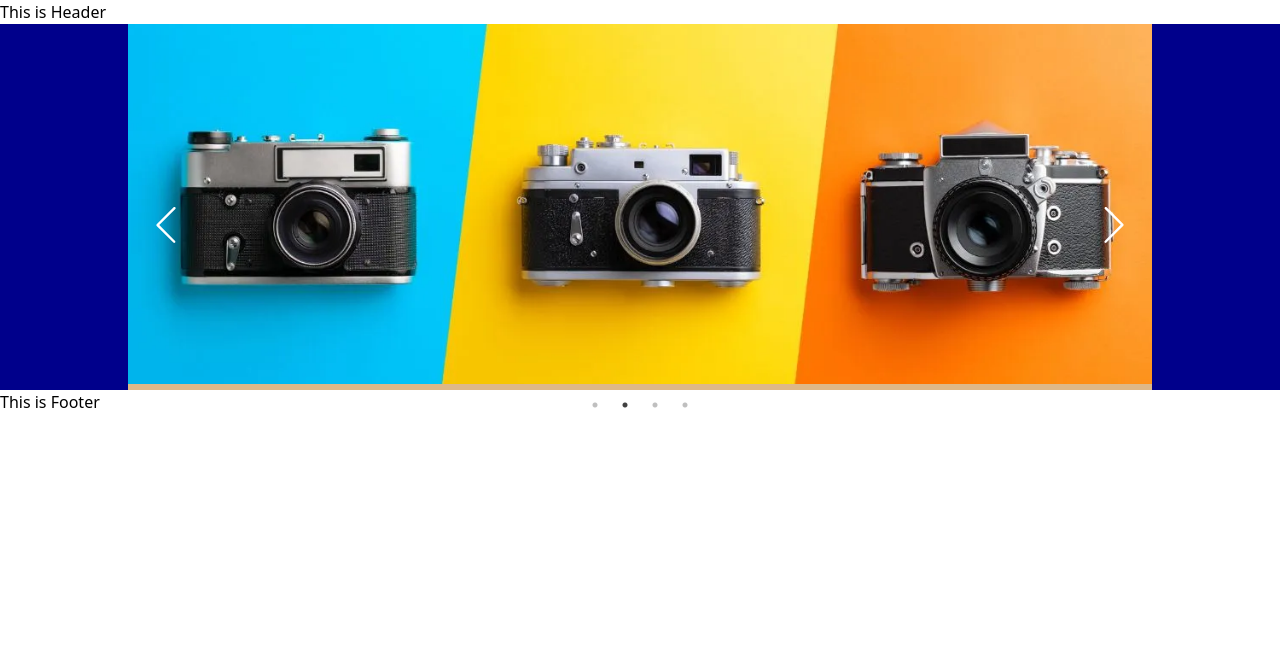
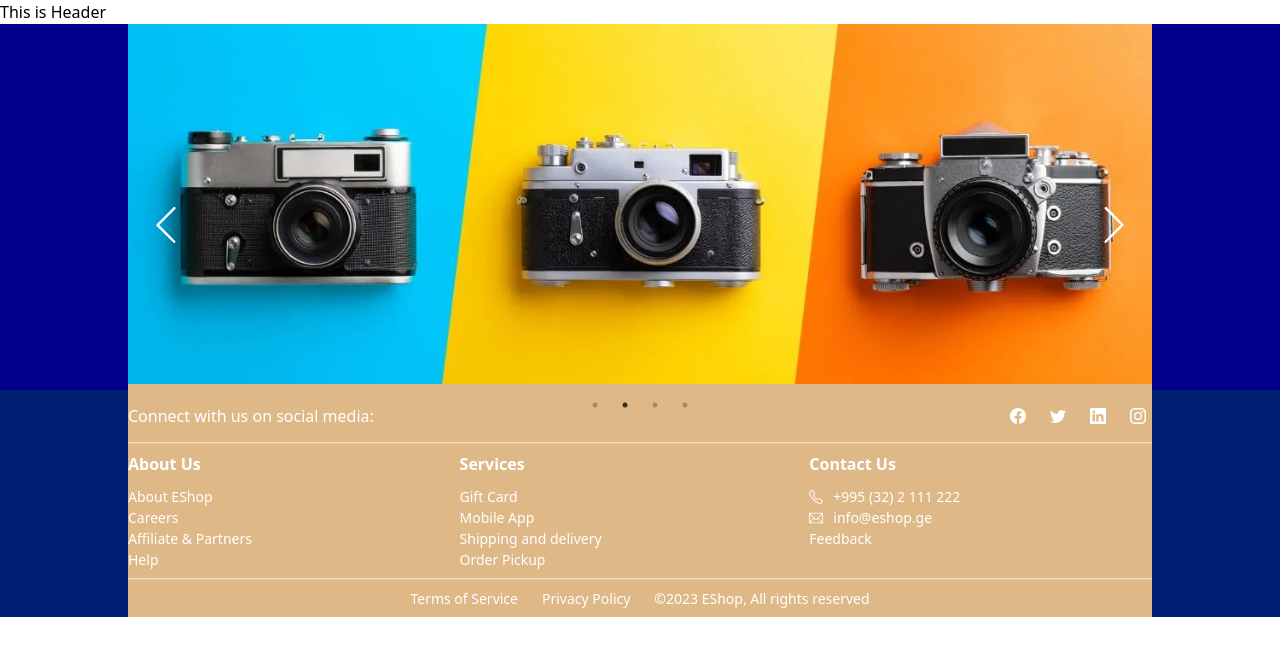
Before and after one commit to NKabe1/E-commerce, a React (Vite) app: page / in a window 1280 px wide. Shown: the top 656 px of the page. Built offline with nearby package versions, Linux system fonts and the light colour scheme.

Commit message:
feature(created-footer)

```diff
--- a/src/layouts/Footer/Footer.tsx
+++ b/src/layouts/Footer/Footer.tsx
@@ -1,3 +1,63 @@
-export function Footer () {
-    return (<div>This is Footer</div>)
+import { SMainContainer } from "@src/components/MainContainer";
+import { BsFacebook, BsTwitter, BsLinkedin, BsInstagram, BsTelephone } from "react-icons/bs";
+import { TfiEmail } from "react-icons/tfi";
+import { SFooter, SFooterTop, SFooterContent, SFooterBottom, SLine } from "./SFooter.styled";
+
+export function Footer() {
+  return (
+    <SFooter>
+      <SMainContainer>
+        <SFooterTop>
+          Connect with us on social media:
+          <div>
+            <p><BsFacebook /></p>
+            <p><BsTwitter /></p>
+            <p><BsLinkedin /></p>
+            <p><BsInstagram /></p>
+          </div>
+        </SFooterTop>
+        <SLine />
+        <SFooterContent>
+          <div>
+            <p>About Us</p>
+            <div>
+              <p> About EShop</p>
+              <p>Careers</p>
+              <p>Affiliate & Partners</p>
+              <p>Help</p>
+            </div>
+          </div>
+          <div>
+            <p>Services</p>
+            <div>
+              <p> Gift Card</p>
+              <p>Mobile App</p>
+              <p>Shipping and delivery</p>
+              <p>Order Pickup</p>
+            </div>
+          </div>
+          <div>
+            <p>Contact Us</p>
+            <div>
+              <p>
+                <BsTelephone />
+                +995 (32) 2 111 222
+              </p>
+              <p>
+                <TfiEmail />
+                info@eshop.ge
+              </p>
+              <p>Feedback</p>
+            </div>
+          </div>
+        </SFooterContent>
+        <SLine />
+        <SFooterBottom>
+          <p>Terms of Service</p>
+          <p>Privacy Policy</p>
+          <span>©2023 EShop, All rights reserved</span>
+        </SFooterBottom>
+      </SMainContainer>
+    </SFooter>
+  );
 }
--- /dev/null
+++ b/src/layouts/Footer/SFooter.styled.ts
@@ -0,0 +1,85 @@
+import styled from "styled-components";
+
+export const SFooter = styled.footer`
+  display: flex;
+  flex-direction: column;
+  background-color: rgb(0, 33, 115);
+  color: white;
+`;
+
+export const SFooterTop = styled.div`
+  display: flex;
+  flex-direction: row;
+  justify-content: space-between;
+  padding: 12px 0;
+  align-items: center;
+
+  & > div {
+    display: flex;
+    flex-direction: row;
+    justify-content: space-between;
+    gap: 12px;
+    & > p {
+      cursor: pointer;
+      padding: 6px;
+      &:hover {
+        color: rgb(155 228 215);
+      }
+    }
+  }
+`;
+
+export const SLine = styled.hr`
+  border: 1px;
+  height: 1px;
+  border-top: 1px solid rgba(256, 256, 256, 0.5);
+  border-bottom: 1px solid rgba(255, 255, 255, 0.3);
+`;
+
+export const SFooterContent = styled.div`
+  display: grid;
+  grid-template-columns: auto auto auto;
+  gap: 16px;
+
+  & > div {
+    padding: 8px 0;
+
+    & > p {
+      margin-bottom: 10px;
+      font-size: 16px;
+      font-weight: bold;
+    }
+
+    & > div {
+      display: flex;
+      flex-direction: column;
+      font-size: 14px;
+      cursor: pointer;
+      & > p {
+        display: flex;
+        flex-direction: row;
+        gap: 10px;
+        align-items: center;
+        &:hover {
+          transform: translateX(6px);
+          transition: transform 0.2s ease-out;
+          color: rgb(155 228 215);
+        }
+      }
+    }
+  }
+`;
+
+export const SFooterBottom = styled.div`
+  display: flex;
+  gap: 24px;
+  padding: 8px 0;
+  justify-content: center;
+  font-size: 14px;
+  & > p {
+    cursor: pointer;
+    &:hover {
+      color: rgb(155 228 215);
+    }
+  }
+`;
```
